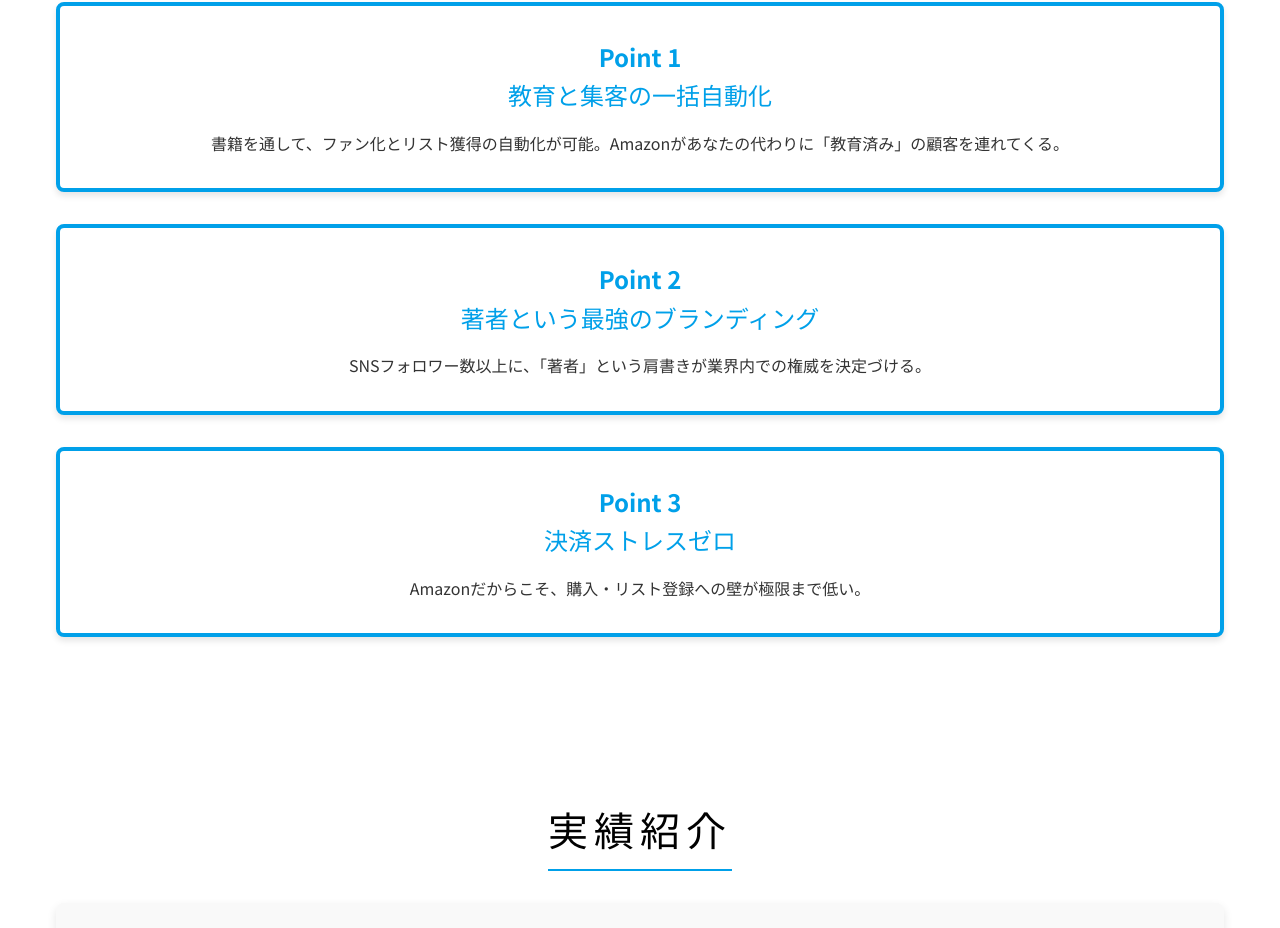
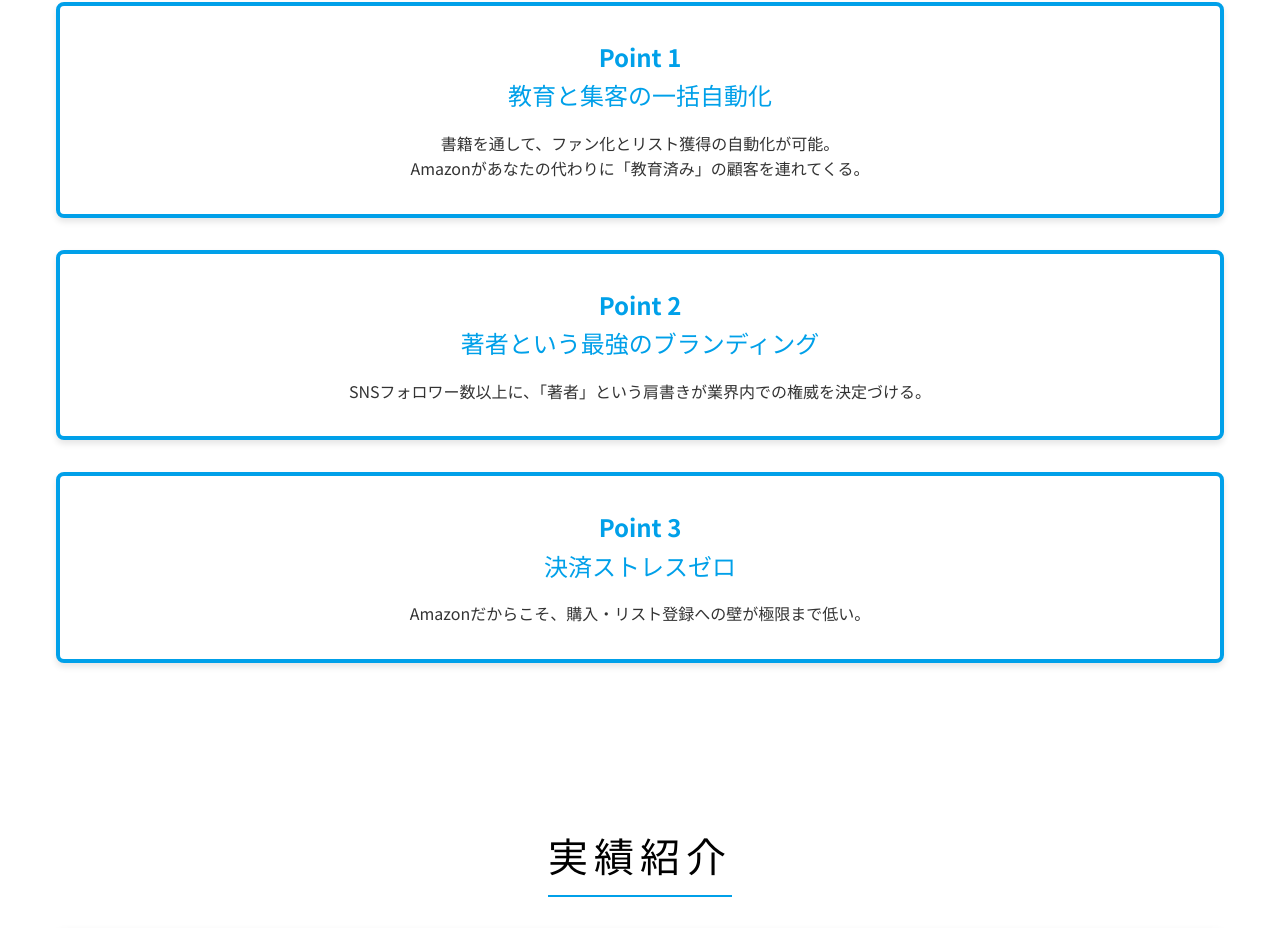
Before and after one commit to rikutoaimanga-max/Kindle-Publishing-Homepage, a React (Vite) app: page / in a window 1280 px wide. Shown: the part 2820-3748 px from the top of the page. Built offline with nearby package versions, Linux system fonts and the light colour scheme.

Commit message:
Content: Add line break to Solution section point 1 description

```diff
--- a/src/components/Solution.jsx
+++ b/src/components/Solution.jsx
@@ -5,7 +5,7 @@ const Solution = () => {
     const points = [
         {
             title: '教育と集客の一括自動化',
-            desc: '書籍を通して、ファン化とリスト獲得の自動化が可能。Amazonがあなたの代わりに「教育済み」の顧客を連れてくる。'
+            desc: <>書籍を通して、ファン化とリスト獲得の自動化が可能。<br />Amazonがあなたの代わりに「教育済み」の顧客を連れてくる。</>
         },
         {
             title: '著者という最強のブランディング',
```
